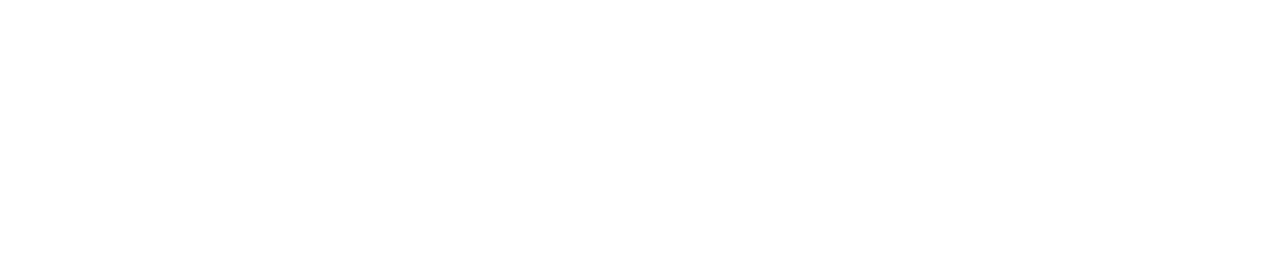
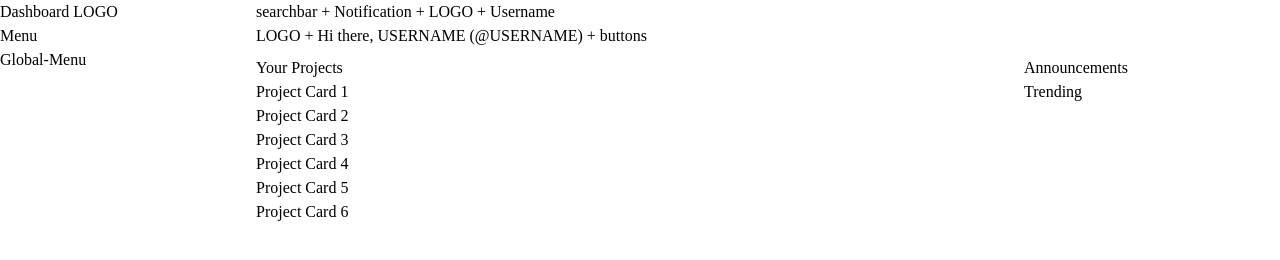
Before and after one commit to BGNS42/admin-dashboard, a plain HTML site: page index.html in a window 1280 px wide. Drawn offline with Linux system fonts and the light colour scheme.

Commit message:
Layout with CSS Grid

```diff
--- a/index.html
+++ b/index.html
@@ -7,6 +7,29 @@
     <link rel="stylesheet" href="style.css">
 </head>
 <body>
-
+    <div class="container">
+        <div class="header">
+            <p class="top">searchbar + Notification + LOGO + Username</p>
+            <p class="bottom">LOGO + Hi there, USERNAME (@USERNAME) + buttons</p>
+        </div>
+        <div class="sidebar">
+            <p>Dashboard LOGO</p>
+            <p>Menu</p>
+            <p>Global-Menu</p>
+        </div>
+        <div class="article">
+            <p>Your Projects</p>
+            <div class="project-card">Project Card 1</div>
+            <div class="project-card">Project Card 2</div>
+            <div class="project-card">Project Card 3</div>
+            <div class="project-card">Project Card 4</div>
+            <div class="project-card">Project Card 5</div>
+            <div class="project-card">Project Card 6</div>
+        </div>
+        <div class="right-menu">
+            <p>Announcements</p>
+            <p>Trending</p>
+        </div>
+    </div>
 </body>
 </html>
--- a/style.css
+++ b/style.css
@@ -54,3 +54,28 @@ h1, h2, h3, h4, h5, h6 {
 }
 
 /* ------------ START ----------- */
+
+.container {
+    display: grid;
+    grid-template: 1fr 3fr / 1fr 3fr 1fr ;
+
+    grid-template-areas:
+        "sidebar header header"
+        "sidebar article rightMenu";
+}
+
+.header {
+    grid-area: header;
+}
+
+.sidebar {
+    grid-area: sidebar;
+}
+
+.article {
+    grid-area: article;
+}
+
+.right-menu {
+    grid-area: rightMenu;
+}
```
Also changed, not shown: assets/img/dashboard-project.png (added).
